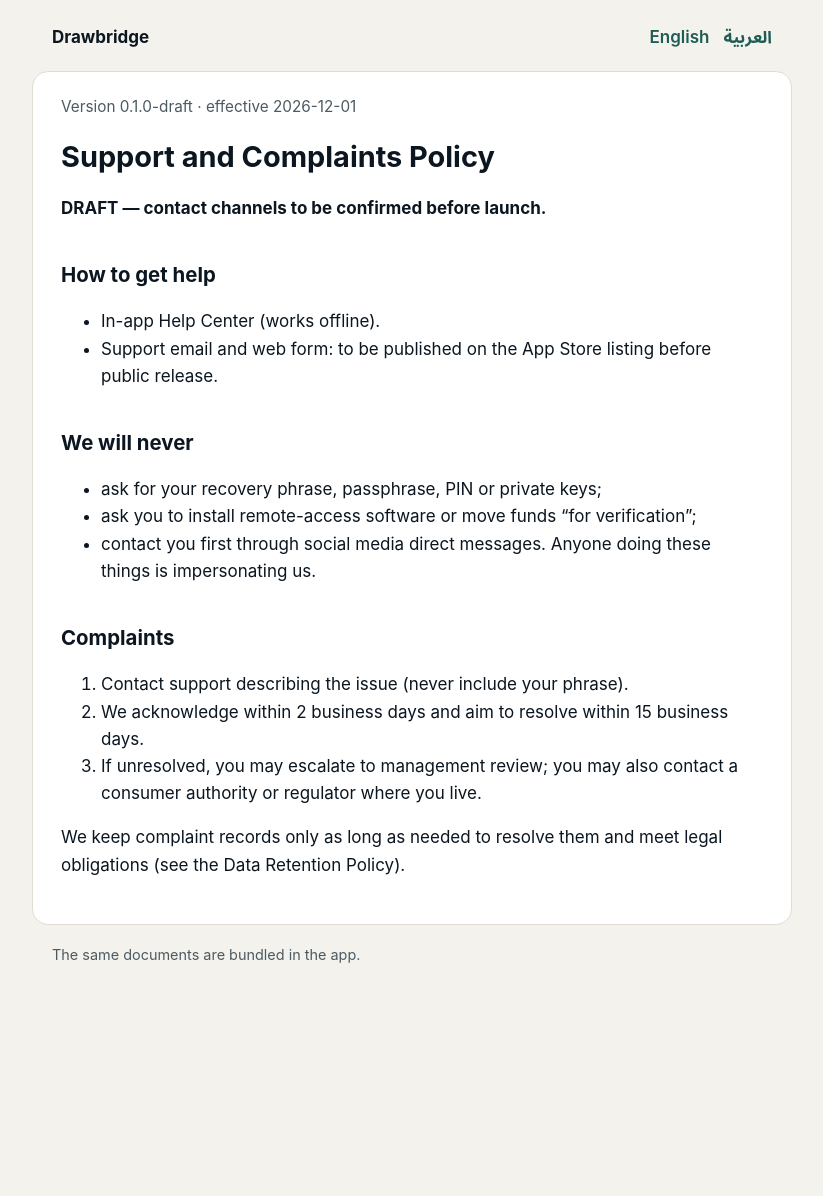
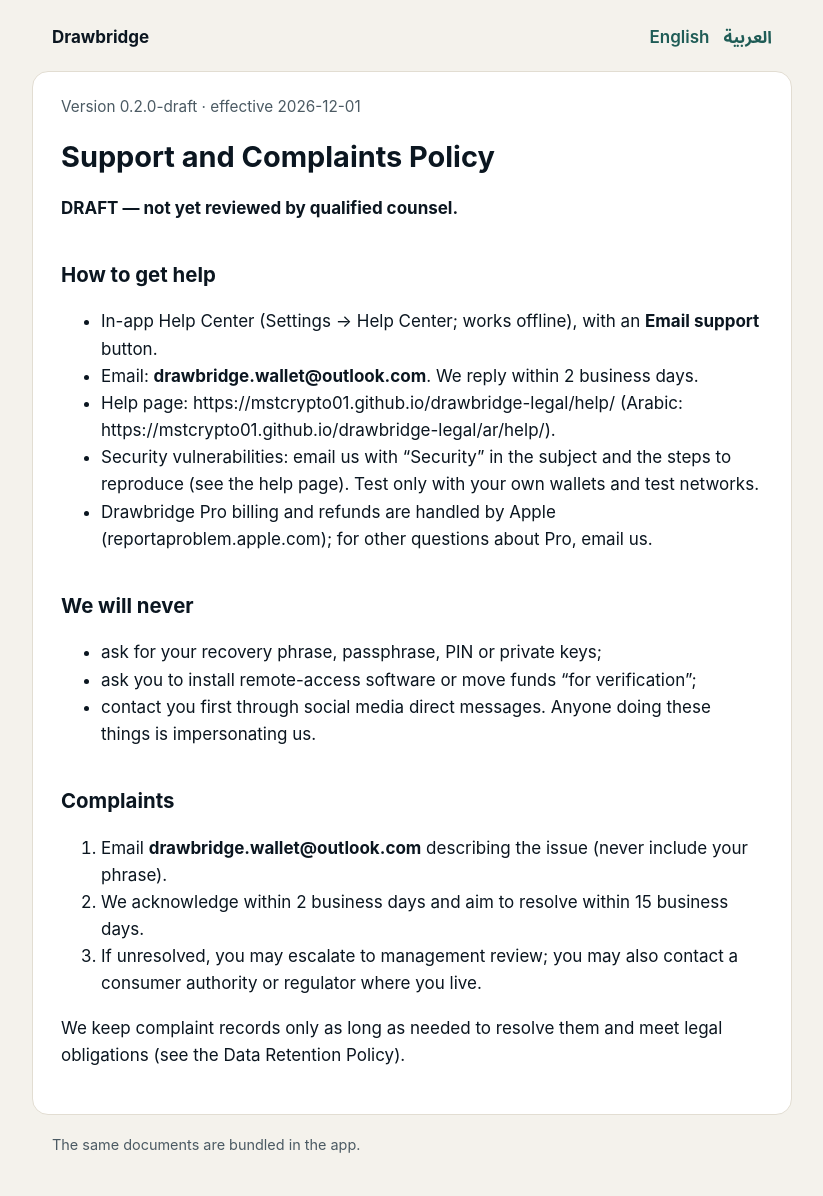
Before and after one commit to MSTcrypto01/drawbridge-legal, a Jekyll site: the page built from support.md, in a window 1280 px wide. Shown: the whole page, without its empty margins (228-1051 px from the left). Built offline with Jekyll 4.4.1, drawn with Linux system fonts in a browser that asks for light colours; before the commit the page ends 1006 px from its top, so only the background shows below that.

Commit message:
Support email on the help, support, privacy, terms, subscription and retention pages
Generated by scripts/build-legal-site.py in the app repository (support address drawbridge.wallet@outlook.com; policy versions bumped).

```diff
--- a/support.md
+++ b/support.md
@@ -1,7 +1,7 @@
 ---
 layout: default
 title: "Support and Complaints Policy"
-version: 0.1.0-draft
+version: 0.2.0-draft
 effective: 2026-12-01
 permalink: /support/
 lang: en
@@ -9,11 +9,14 @@ dir: ltr
 ---
 # Support and Complaints Policy
 
-**DRAFT — contact channels to be confirmed before launch.**
+**DRAFT — not yet reviewed by qualified counsel.**
 
 ## How to get help
-- In-app Help Center (works offline).
-- Support email and web form: to be published on the App Store listing before public release.
+- In-app Help Center (Settings → Help Center; works offline), with an **Email support** button.
+- Email: **drawbridge.wallet@outlook.com**. We reply within 2 business days.
+- Help page: https://mstcrypto01.github.io/drawbridge-legal/help/ (Arabic: https://mstcrypto01.github.io/drawbridge-legal/ar/help/).
+- Security vulnerabilities: email us with "Security" in the subject and the steps to reproduce (see the help page). Test only with your own wallets and test networks.
+- Drawbridge Pro billing and refunds are handled by Apple (reportaproblem.apple.com); for other questions about Pro, email us.
 
 ## We will never
 - ask for your recovery phrase, passphrase, PIN or private keys;
@@ -22,7 +25,7 @@ dir: ltr
 Anyone doing these things is impersonating us.
 
 ## Complaints
-1. Contact support describing the issue (never include your phrase).
+1. Email **drawbridge.wallet@outlook.com** describing the issue (never include your phrase).
 2. We acknowledge within 2 business days and aim to resolve within 15 business days.
 3. If unresolved, you may escalate to management review; you may also contact a consumer authority or regulator where you live.
 
```
Also changed, not shown: data-retention.md (+6 -4 lines), help.md (+5 -4 lines), privacy.md (+6 -3 lines), subscriptions.md (+5 -2 lines), terms.md (+2 -2 lines).
